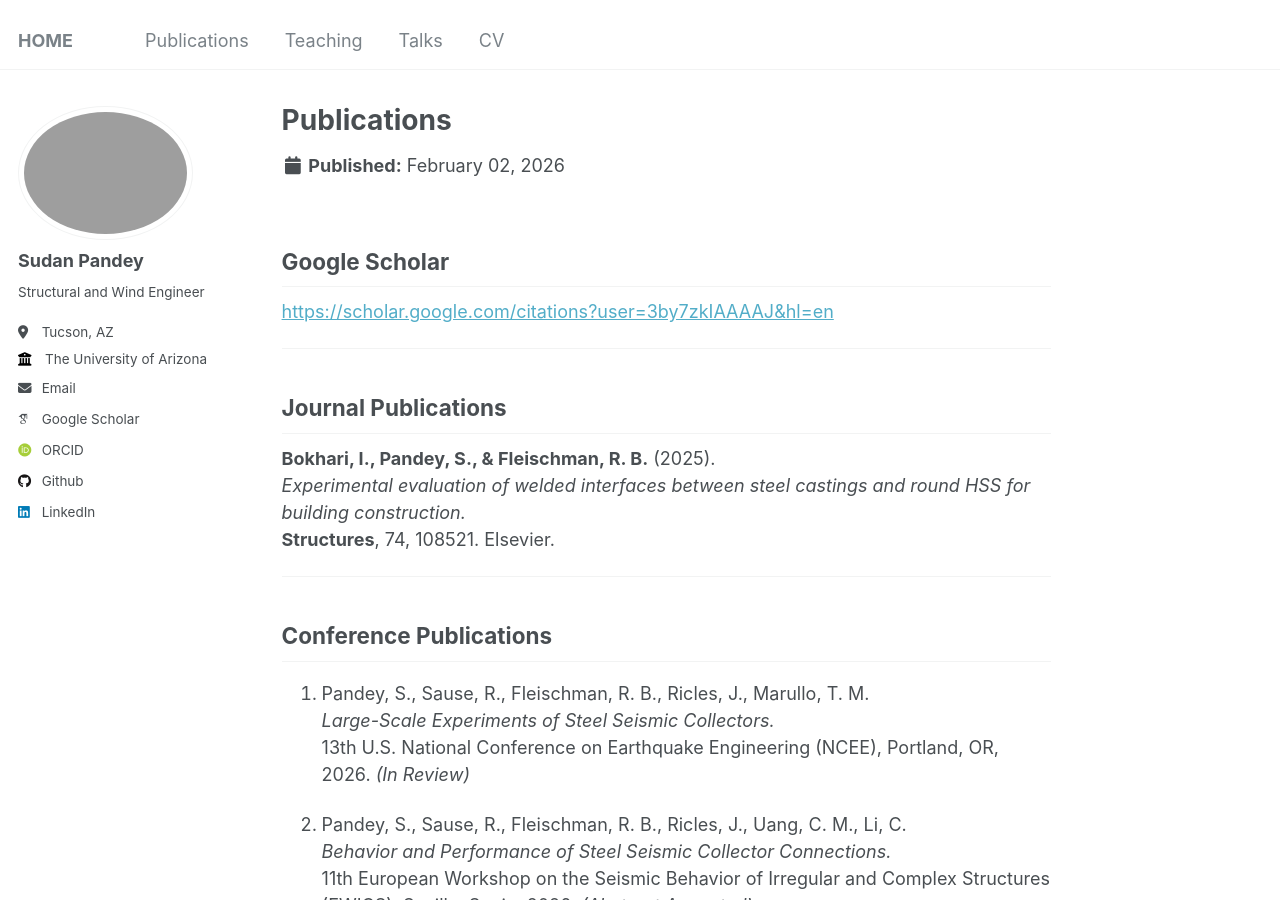
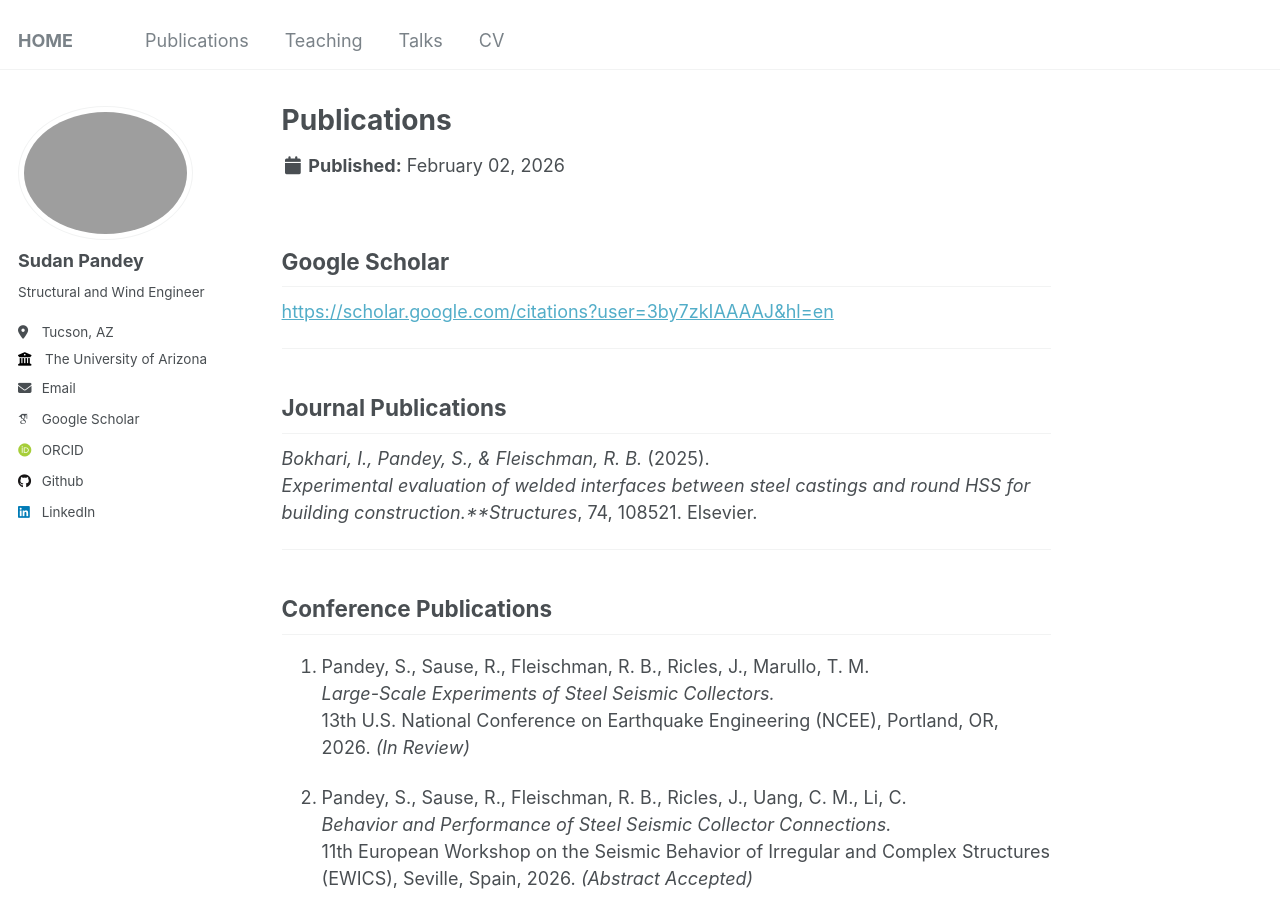
Before and after one commit to pdy-sdn/pandeysudan.github.io, a Jekyll site: the page built from _publications/publications.md, in a window 1280 px wide and 900 px high. Built offline with Jekyll 4.4.1, drawn with Linux system fonts in a browser that asks for light colours; some web fonts are replaced.

```diff
--- a/_publications/publications.md
+++ b/_publications/publications.md
@@ -11,9 +11,8 @@ author_profile: true
 
 ## Journal Publications
 
-**Bokhari, I., Pandey, S., & Fleischman, R. B.** (2025).
-*Experimental evaluation of welded interfaces between steel castings and round HSS for building construction.*
-**Structures**, 74, 108521. Elsevier.
+*Bokhari, I., Pandey, S., & Fleischman, R. B.* (2025).
+*Experimental evaluation of welded interfaces between steel castings and round HSS for building construction.**Structures*, 74, 108521. Elsevier.
 
 ---
 
```
